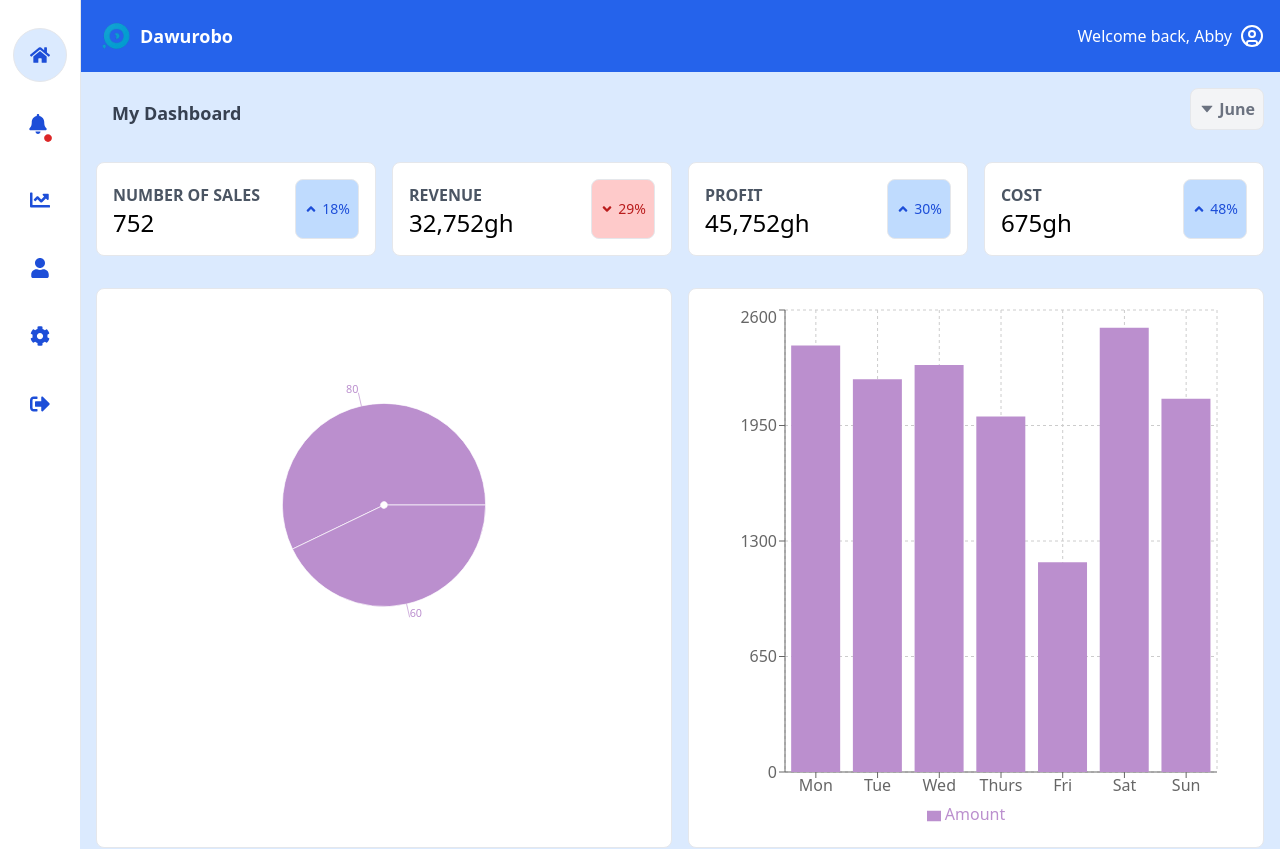
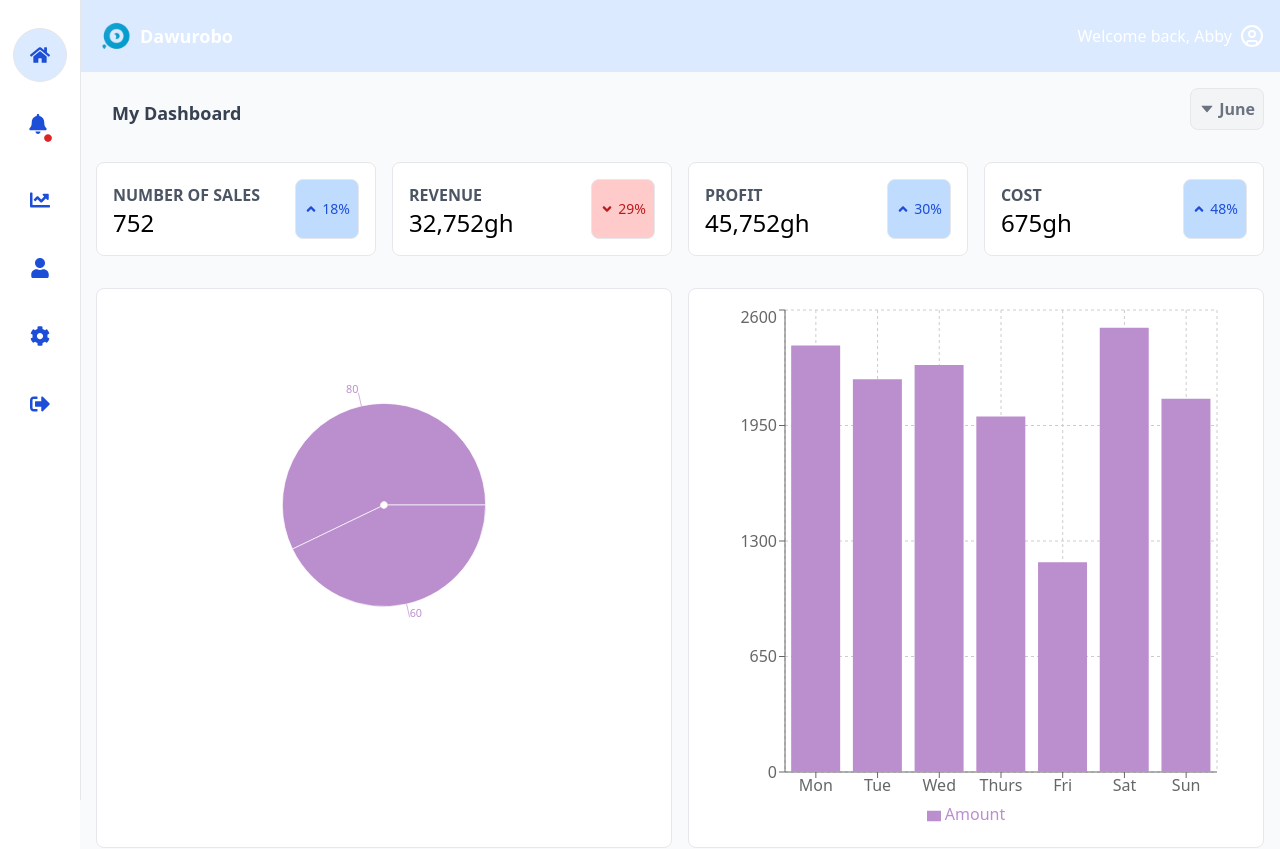
Before and after one commit to Jacqueline-Maalaviel/Overview-Dashboard, a Next.js app: page / in a window 1280 px wide. Shown: the top 849 px of the page. Built offline with nearby package versions, Linux system fonts and the light colour scheme.

Commit message:
Update page.tsx

```diff
--- a/app/page.tsx
+++ b/app/page.tsx
@@ -11,9 +11,9 @@ import TrackOrder from "@/components/TrackOrder";
 
 export default function Home() {
   return (
-    <div  className="bg-blue-600">
+    <div  className="bg-blue-100">
       <Header />
-        <div className="bg-blue-100 min-h-screen">
+        <div className="bg-gray-50 min-h-screen">
           <div className="flex justify-between px-4 pt-4 pb-4">
             <div className="flex items-center">
               <h1 className="ml-4 mt-2 font-sans font-bold text-gray-700 text-lg">My Dashboard</h1>
@@ -22,7 +22,7 @@ export default function Home() {
               <Link href="/">
                 <AiFillCaretDown className="text-gray-500 mr-1 "/>
               </Link>
-                <h2 className="     font-sans font-bold text-gray-500">June</h2>
+                <h2 className="font-sans font-bold text-gray-500">June</h2>
             </div>
           </div>
           <TopCards />
```
